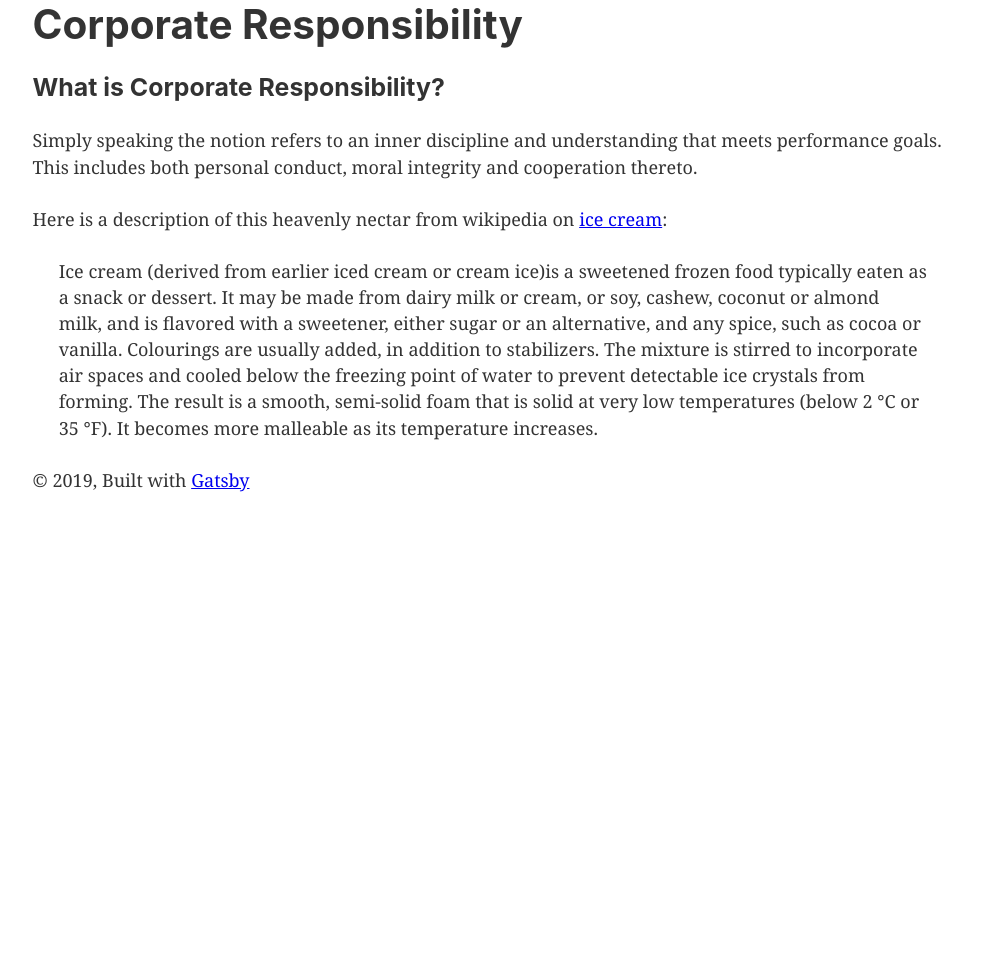
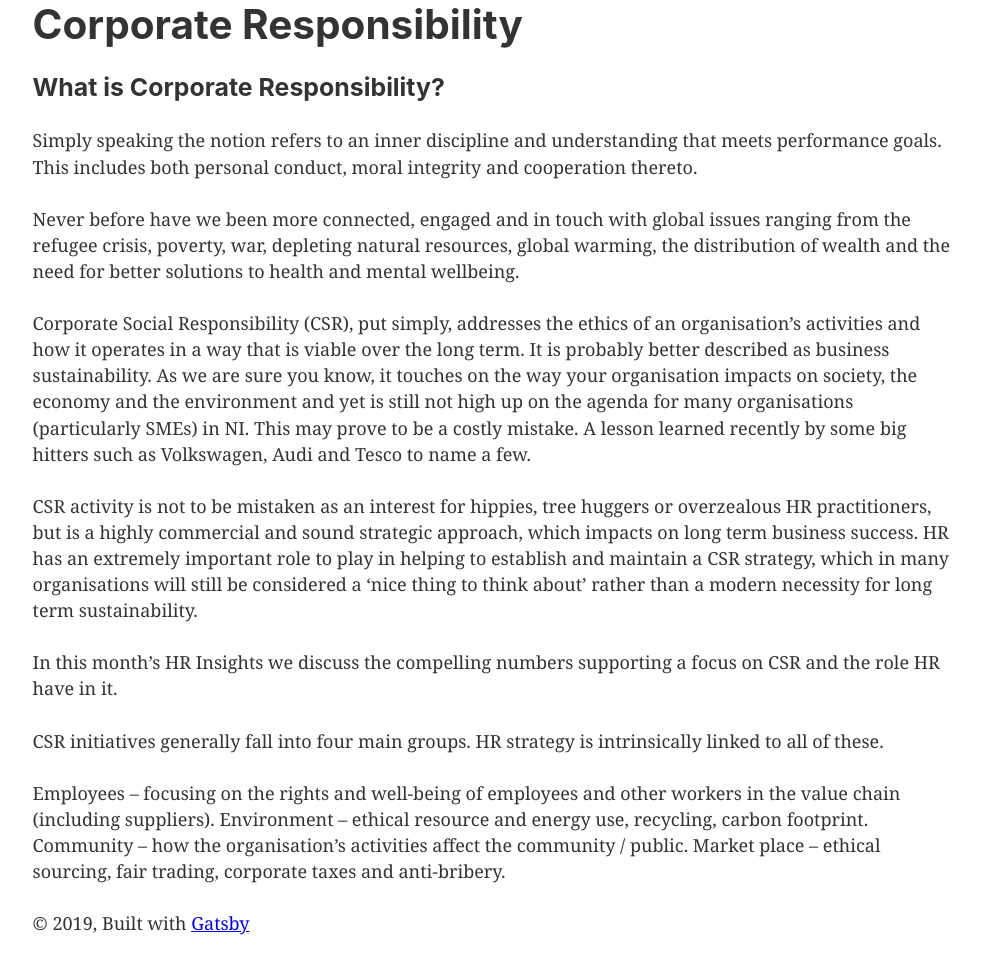
Before and after one commit to curgery/sterling-gatsby-blog, a Gatsby site: page /ice-cream/ in a window 1280 px wide. Shown: the part 164-1126 px from the top of the page, without its empty margins (147-1128 px from the left). Before the commit the page ends 800 px from the top, so only its background shows below. Built offline with nearby package versions, Linux system fonts and the light colour scheme; Gatsby itself is replaced by a stand-in of ours.

Commit message:
Added and modified 'Corporate Responsibility' content page.

```diff
--- a/src/markdown-pages/ice-cream.md
+++ b/src/markdown-pages/ice-cream.md
@@ -7,17 +7,17 @@ date: "2019-08-05"
 
 Simply speaking the notion refers to an inner discipline and understanding that meets performance goals. This includes both personal conduct, moral integrity and cooperation thereto.
 
-Here is a description of this heavenly nectar from wikipedia on [ice cream](https://en.wikipedia.org/wiki/Ice_cream):
+Never before have we been more connected, engaged and in touch with global issues ranging from the refugee crisis, poverty, war, depleting natural resources, global warming, the distribution of wealth and the need for better solutions to health and mental wellbeing.
 
-> Ice cream (derived from earlier iced cream or cream ice)is
-> a sweetened frozen food typically eaten as a snack or
-> dessert. It may be made from dairy milk or cream, or soy,
-> cashew, coconut or almond milk, and is flavored with a
-> sweetener, either sugar or an alternative, and any spice,
-> such as cocoa or vanilla. Colourings are usually added, in
-> addition to stabilizers. The mixture is stirred to
-> incorporate air spaces and cooled below the freezing point
-> of water to prevent detectable ice crystals from forming.
-> The result is a smooth, semi-solid foam that is solid at
-> very low temperatures (below 2 °C or 35 °F). It becomes
-> more malleable as its temperature increases.
+Corporate Social Responsibility (CSR), put simply, addresses the ethics of an organisation’s activities and how it operates in a way that is viable over the long term.  It is probably better described as business sustainability. As we are sure you know, it touches on the way your organisation impacts on society, the economy and the environment and yet is still not high up on the agenda for many organisations (particularly SMEs) in NI. This may prove to be a costly mistake. A lesson learned recently by some big hitters such as Volkswagen, Audi and Tesco to name a few.
+
+CSR activity is not to be mistaken as an interest for hippies, tree huggers or overzealous  HR practitioners, but is a highly commercial and sound strategic approach, which impacts on long term business success.  HR has an extremely important role to play in helping to establish and maintain a CSR strategy, which in many organisations will still be considered a ‘nice thing to think about’ rather than a modern necessity for long term sustainability.
+
+In this month’s HR Insights we discuss the compelling numbers supporting a focus on CSR and the role HR have in it.
+
+CSR initiatives generally fall into four main groups. HR strategy is intrinsically linked to all of these.
+
+Employees – focusing on the rights and well-being of employees and other workers in the value chain (including suppliers).
+Environment – ethical resource and energy use, recycling, carbon footprint.
+Community – how the organisation’s activities affect the community / public.
+Market place – ethical sourcing, fair trading, corporate taxes and anti-bribery.
--- a/src/pages/index.js
+++ b/src/pages/index.js
@@ -19,7 +19,6 @@ const BlogTitle = styled.h3`
 
 
 export default ({ data }) => {
-  console.log(data)
   return (
   <Layout>
     <SEO title="Home" />
```
